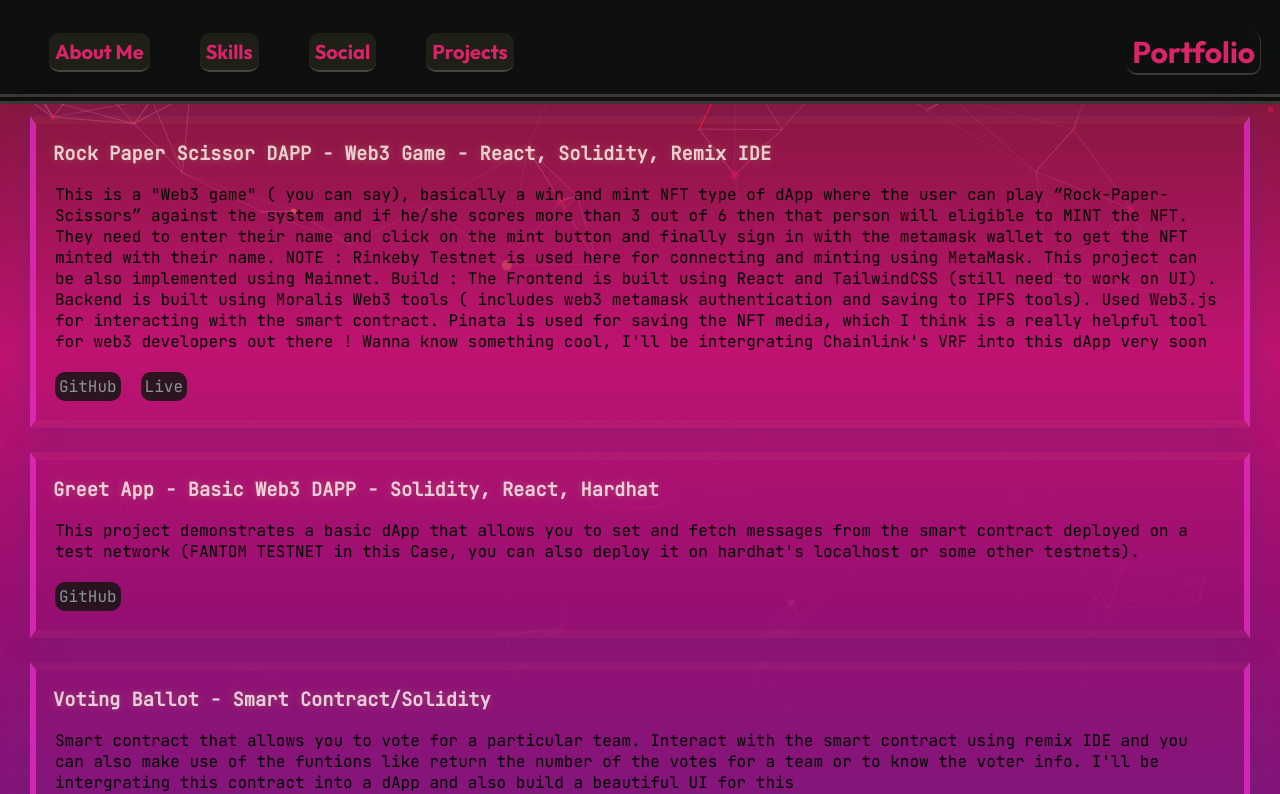
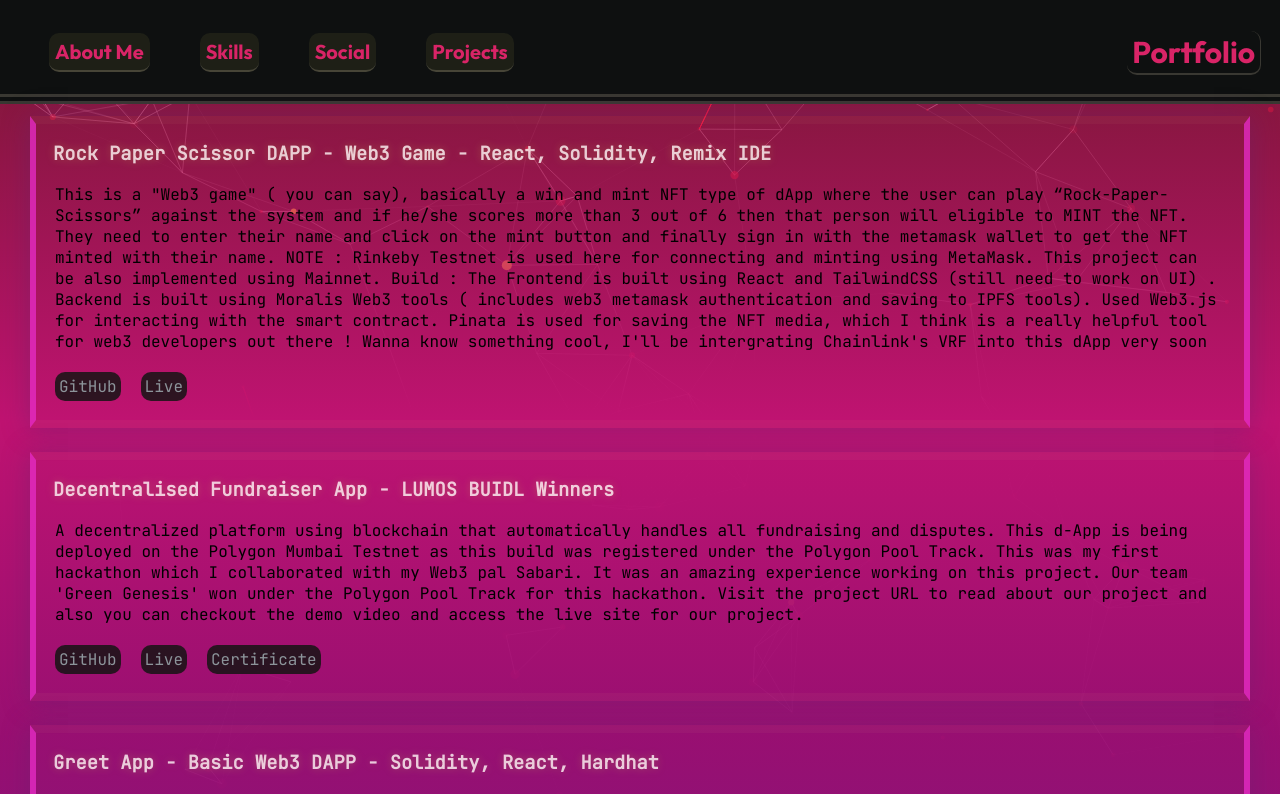
Before and after one commit to gauthking/portfolioV2, a React (Create React App) app: page /web3 in a window 1280 px wide. Shown: the top 794 px of the page. Built offline with nearby package versions, Linux system fonts and the light colour scheme.

Commit message:
added the blockchain project

```diff
--- a/src/components/Dapp.js
+++ b/src/components/Dapp.js
@@ -14,11 +14,28 @@
                     <div className="links">
                         <a
                             href="https://github.com/gauthking/web3-rockpaperscissor-game"
-                            target="/blank"
+                            target="_blank"
                         >GitHub</a
                         >
-                        <a href="https://62ed00ac6dd4364648973813--rockpaperscissordappweb3.netlify.app/" target="/blank"
+                        <a href="https://62ed00ac6dd4364648973813--rockpaperscissordappweb3.netlify.app/" target="_blank"
                         >Live</a
+                        >
+                    </div>
+                </div>
+                <div className='dappbox'>
+                    <h3>Decentralised Fundraiser App - LUMOS BUIDL Winners</h3>
+                    <p>A decentralized platform using blockchain that automatically handles all fundraising and disputes. This d-App is being deployed on the Polygon Mumbai Testnet as this build was registered under the Polygon Pool Track. This was my first hackathon which I collaborated with my Web3 pal Sabari. It was an amazing experience working on this project. Our team 'Green Genesis' won under the Polygon Pool Track for this hackathon. Visit the project URL to read about our project and also you can checkout the demo video and access the live site for our project.</p>
+                    <div className="links">
+                        <a
+                            href="https://github.com/gauthking/lumos-letsgo"
+                            target="_blank"
+                        >GitHub</a
+                        >
+                        <a href="https://hashfunder.netlify.app/" target="_blank"
+                        >Live</a
+                        >
+                        <a href="https://pdfhost.io/v/6hA7nXbsJ_C_P_GAUTHAM_KRISHNA_Winner_Certificate" target="_blank"
+                        >Certificate</a
                         >
                     </div>
                 </div>
@@ -28,10 +45,10 @@
                     <div className="links">
                         <a
                             href="https://github.com/gauthking/first-dApp-greet"
-                            target="/blank"
+                            target="_blank"
                         >GitHub</a
                         >
-                        {/* <a href="https://62ed00ac6dd4364648973813--rockpaperscissordappweb3.netlify.app/" target="/blank"
+                        {/* <a href="https://62ed00ac6dd4364648973813--rockpaperscissordappweb3.netlify.app/" target="_blank"
                         >Live</a
                         > */}
                     </div>
@@ -42,10 +59,10 @@
                     <div className="links">
                         <a
                             href="https://github.com/gauthking/voting-ballot--contract"
-                            target="/blank"
+                            target="_blank"
                         >GitHub</a
                         >
-                        {/* <a href="https://62ed00ac6dd4364648973813--rockpaperscissordappweb3.netlify.app/" target="/blank"
+                        {/* <a href="https://62ed00ac6dd4364648973813--rockpaperscissordappweb3.netlify.app/" target="_blank"
                         >Live</a
                         > */}
                     </div>
@@ -56,10 +73,10 @@
                     <div className="links">
                         <a
                             href="https://github.com/gauthking/registration-form-contract"
-                            target="/blank"
+                            target="_blank"
                         >GitHub</a
                         >
-                        {/* <a href="https://62ed00ac6dd4364648973813--rockpaperscissordappweb3.netlify.app/" target="/blank"
+                        {/* <a href="https://62ed00ac6dd4364648973813--rockpaperscissordappweb3.netlify.app/" target="_blank"
                         >Live</a
                         > */}
                     </div>
```
